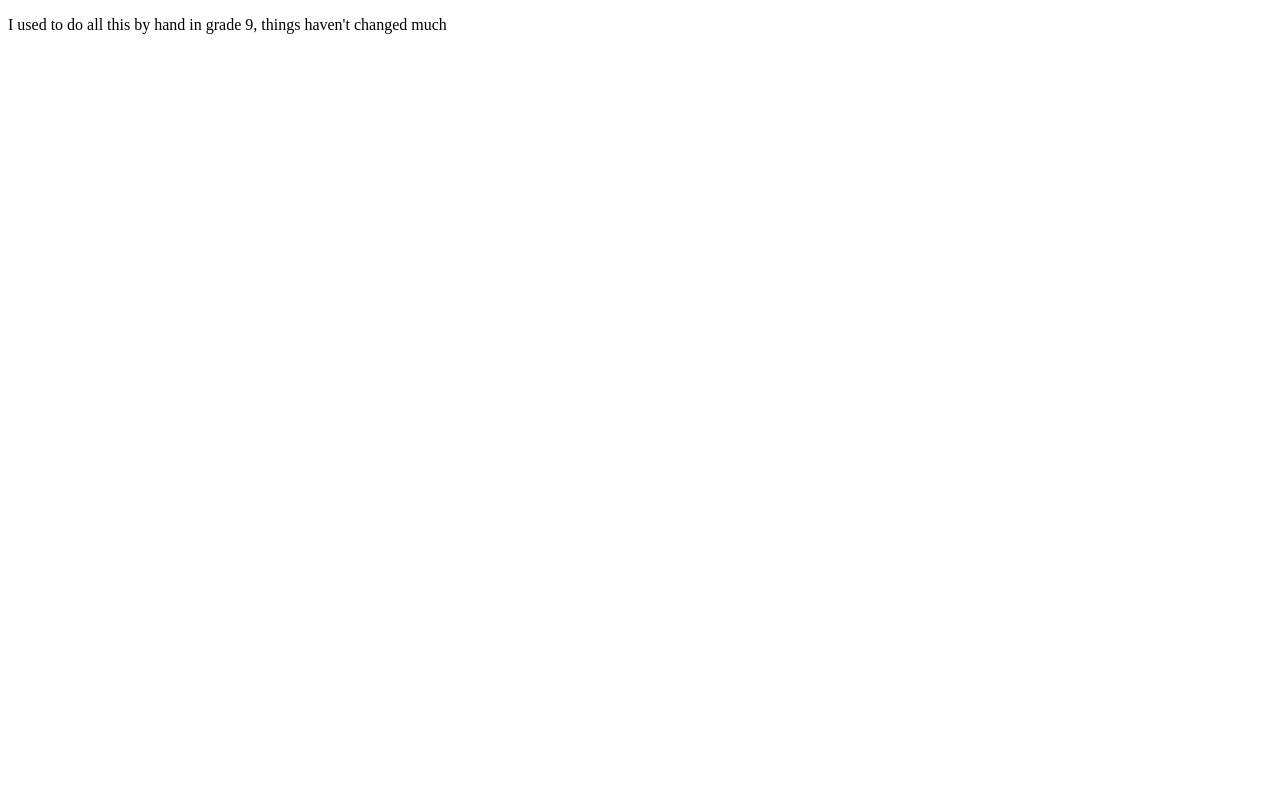
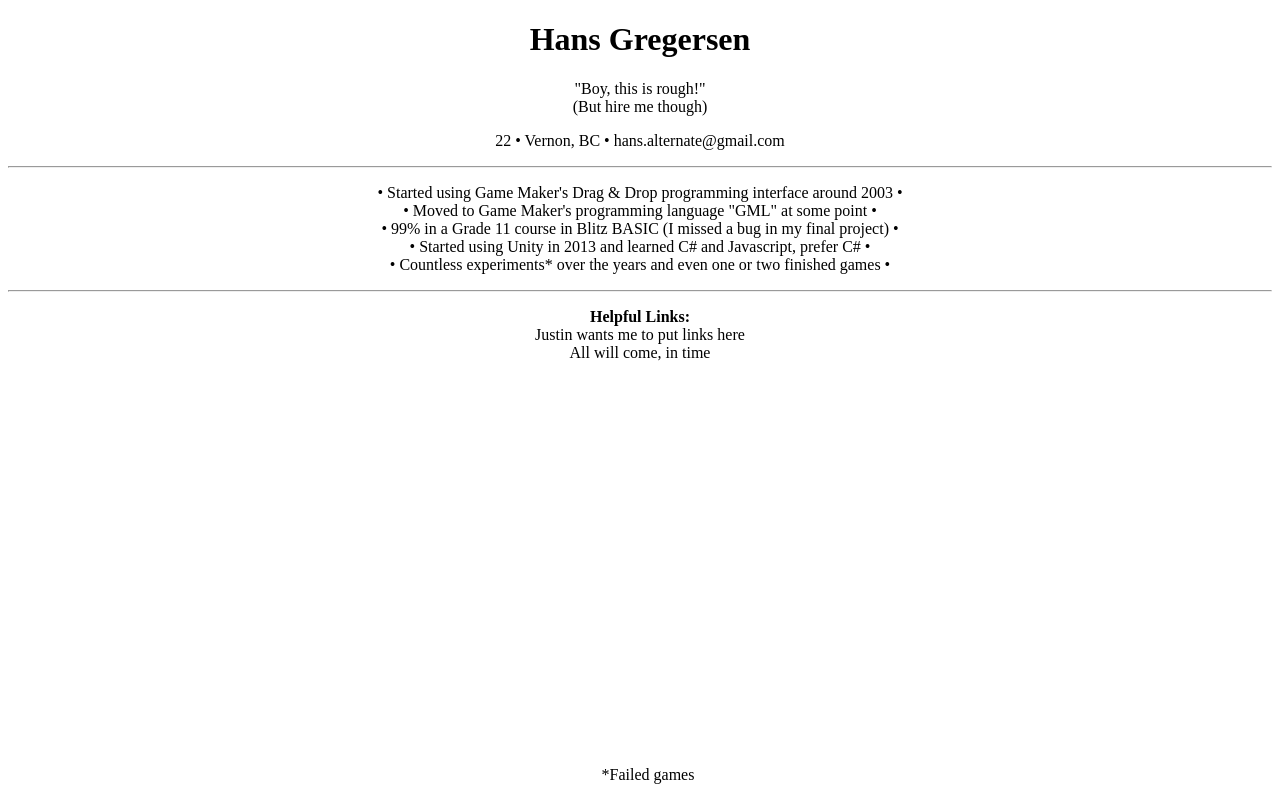
Before and after one commit to TheAccountOfHans/TheAccountOfHans.github.io, a plain HTML site: page index.html in a window 1280 px wide. Drawn offline with Linux system fonts and the light colour scheme.

Commit message:
Added (mostly) everything
Needs (mostly) everything else

```diff
--- a/index.html
+++ b/index.html
@@ -1,6 +1,49 @@
 <!DOCTYPE html>
 <html>
 <body>
-<p>I used to do all this by hand in grade 9, things haven't changed much</p>
+<center>
+	<h1>Hans Gregersen</h1>
+
+	<p>
+	"Boy, this is rough!"
+	<br>
+	(But hire me though)
+	</p>
+
+	<p>
+	22 &bull; Vernon, BC &bull; hans.alternate@gmail.com
+	</p>
+
+	<hr>
+
+	<p>
+	&bull; Started using Game Maker's Drag & Drop programming interface around 2003 &bull;
+	<br>
+	&bull; Moved to Game Maker's programming language "GML" at some point &bull;
+	<br>
+	&bull; 99% in a Grade 11 course in Blitz BASIC (I missed a bug in my final project) &bull;
+	<br>
+	&bull; Started using Unity in 2013 and learned C# and Javascript, prefer C# &bull;
+	<br>
+	&bull; Countless experiments* over the years and even one or two finished games &bull;
+	</p>
+
+	<hr>
+
+	<p>
+	<b>Helpful Links:</b>
+	<br>
+	Justin wants me to put links here
+	<br>
+	All will come, in time
+	</p>
+
+	<p style="position: fixed; bottom: 0; width:100%;">
+	*Failed games
+	</p>
+
+</center>
 </body>
 </html>
+
+<!The ovaltine joke is overplayed!>
```
